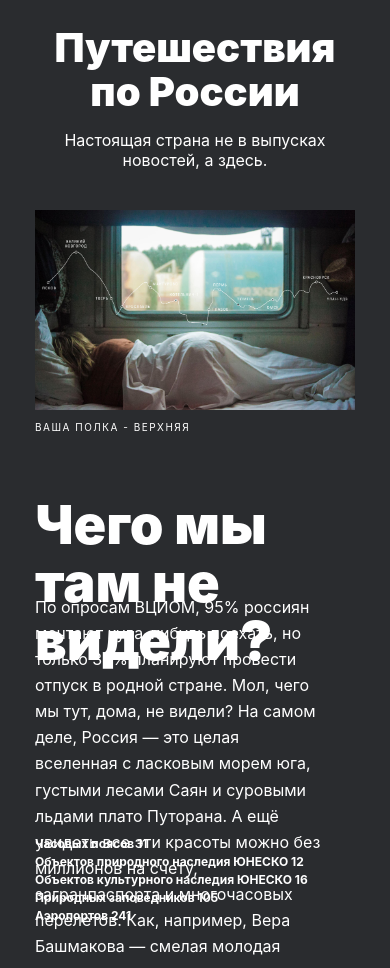
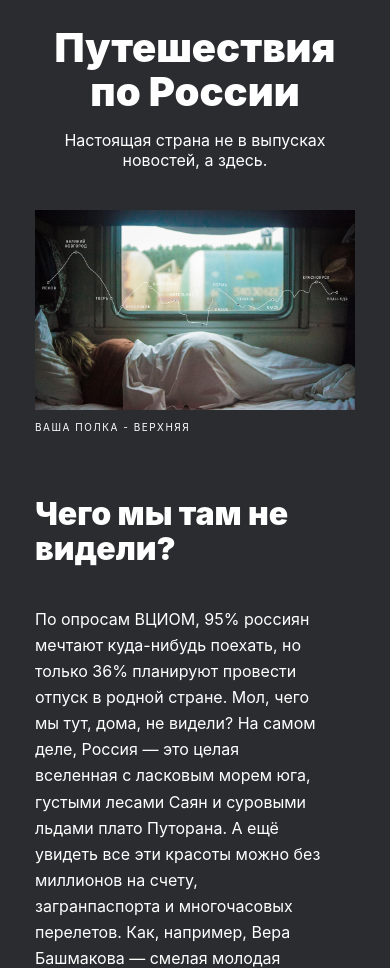
Before and after one commit to Hanemiyaaaa/project3, a plain HTML site: page index.html in a window 390 px wide. Shown: the part 92-1060 px from the top of the page. Drawn offline with Linux system fonts and the light colour scheme; a web font is replaced by a local one.

Commit message:
Fixed intro

```diff
--- a/blocks/intro/__list/intro__list.css
+++ b/blocks/intro/__list/intro__list.css
@@ -3,3 +3,19 @@
     max-height: 90px;
     margin-top: 33px;
 }
+
+
+@media screen and (max-width: 1023px) {
+    .intro__list {
+        max-width: 720px;
+        max-height: 90px;
+    }
+}
+
+@media screnn and (max-width: 767px) {
+    .intro__list {
+        max-width: 288px;
+        max-height: 90px;
+        margin-top: 34px;
+    }
+}
--- a/blocks/intro/__text/intro__text.css
+++ b/blocks/intro/__text/intro__text.css
@@ -8,3 +8,18 @@
     margin-top: 40px;
     margin-bottom: 0;
 }
+
+
+@media screen and (max-width: 1023px) {
+    .intro__text {
+        max-width: 720px;
+        max-height: 208px;
+    }
+}
+
+@media screen and (max-width: 767px) {
+    .intro__text {
+        max-width: 288px;
+        max-height: 520px;
+    }
+}
--- a/blocks/intro/__title/intro__title.css
+++ b/blocks/intro/__title/intro__title.css
@@ -9,3 +9,13 @@
     margin-top: 0;
     margin-bottom: 0;
 }
+
+
+@media screen and (max-width: 767px) {
+    .intro__title {
+        max-width: 280px;
+        max-height: 70px;
+        font-size: 32px;
+        line-height: 35px;
+    }
+}
--- a/blocks/intro/intro.css
+++ b/blocks/intro/intro.css
@@ -28,7 +28,7 @@
 @media screen and (max-width: 767px) {
     .intro {
         max-width: 320px;
-        max-height: 406px;
+        max-height: 754px;
         margin-top: 64px;
     }
 }
```
